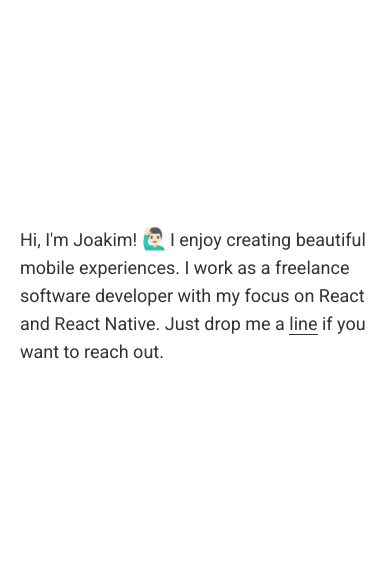
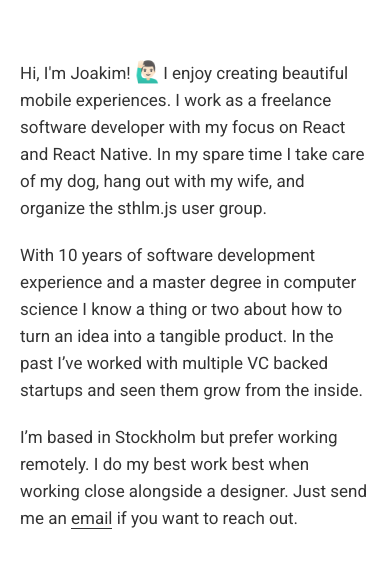
Before and after one commit to kalasjocke/kalasjocke.github.io, a plain HTML site: page index.html in a window 390 px wide. Shown: the part 127-694 px from the top of the page. Drawn offline with Linux system fonts and the light colour scheme.

Commit message:
More of that good copy

```diff
--- a/css/main.css
+++ b/css/main.css
@@ -6,7 +6,7 @@ html, body {
   font-family: "Roboto";
 }
 
-.container {
+main {
   height: 100%;
   display: flex;
   flex-direction: column;
@@ -14,10 +14,10 @@ html, body {
   align-items: center;
 }
 
-.story {
-  max-width: 640px;
-  margin: 20px;
-  font-size: 22px;
+p {
+  max-width: 800px;
+  margin: 10px 20px;
+  font-size: 20px;
   line-height: 34px;
   font-weight: 500;
   color: rgba(0, 0, 0, 0.8);
@@ -35,9 +35,9 @@ a, a:visited, a:hover {
 }
 
 @media (max-width: 500px) {
-  .story {
-    font-size: 18px;
-    line-height: 28px;
+  p {
+    font-size: 17px;
+    line-height: 27px;
   }
 
   .emoji {
--- a/index.html
+++ b/index.html
@@ -8,9 +8,11 @@
   <link rel="stylesheet" href="css/main.css">
 </head>
 <body>
-  <div class="container">
-    <p class="story">Hi, I'm Joakim! <span class="emoji">🙋🏻‍♂️</span>I enjoy creating beautiful mobile experiences. I work as a freelance software developer with my focus on React and React Native. Just drop me a <a href="mailto:jocke.ekberg@gmail.com">line</a> if you want to reach out.</p>
-  </div>
+  <main>
+    <p>Hi, I'm Joakim! <span class="emoji">🙋🏻‍♂️</span>I enjoy creating beautiful mobile experiences. I work as a freelance software developer with my focus on React and React Native. In my spare time I take care of my dog, hang out with my wife, and organize the sthlm.js user group.</p>
+    <p>With 10 years of software development experience and a master degree in computer science I know a thing or two about how to turn an idea into a tangible product. In the past I’ve worked with multiple VC backed startups and seen them grow from the inside.</p>
+    <p>I’m based in Stockholm but prefer working remotely. I do my best work best when working close alongside a designer. Just send me an <a href="mailto:jocke.ekberg@gmail.com">email</a> if you want to reach out.</p>
+  </main>
   <script>
     (function(i,s,o,g,r,a,m){i['GoogleAnalyticsObject']=r;i[r]=i[r]||function(){
     (i[r].q=i[r].q||[]).push(arguments)},i[r].l=1*new Date();a=s.createElement(o),
```
